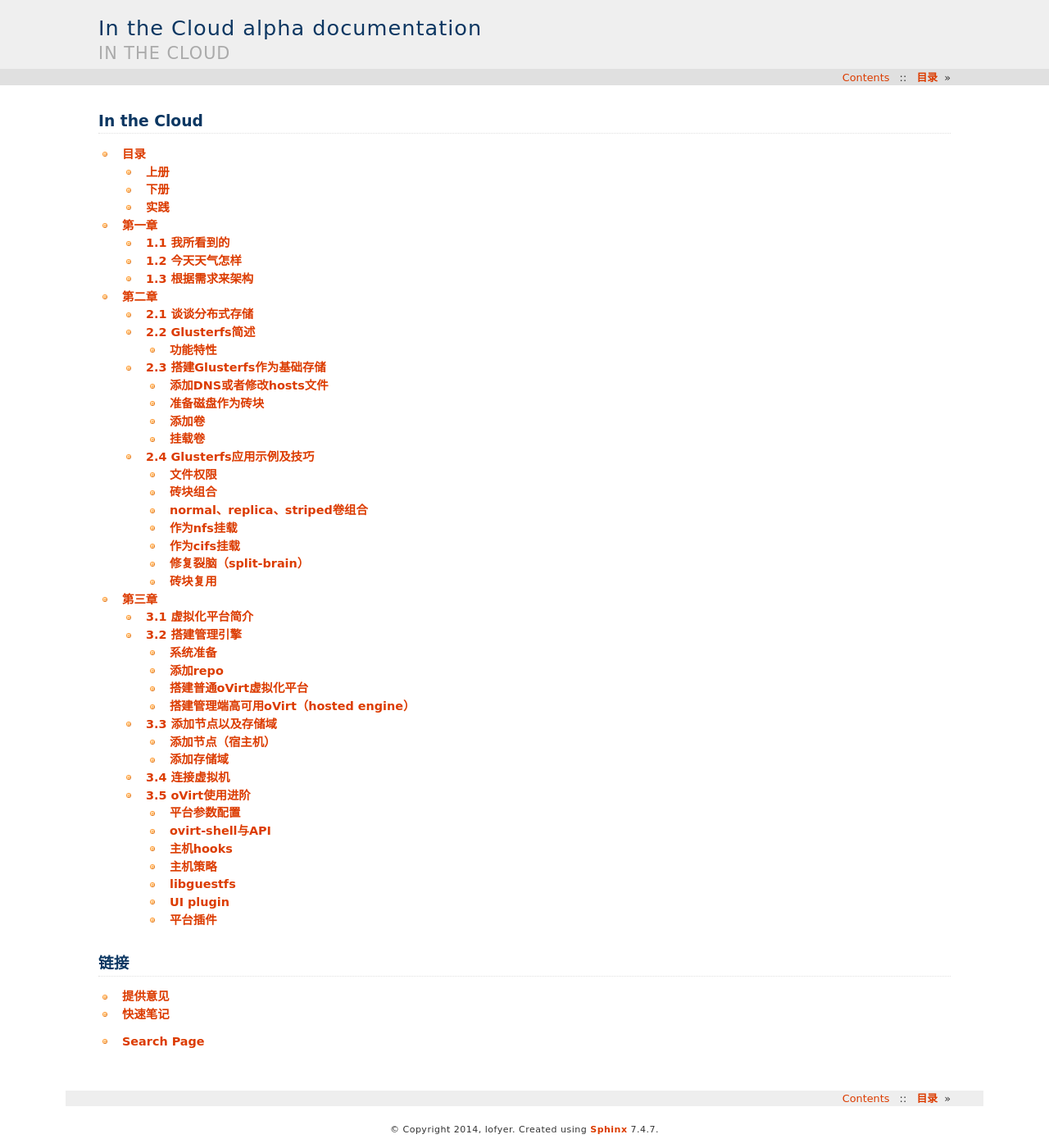
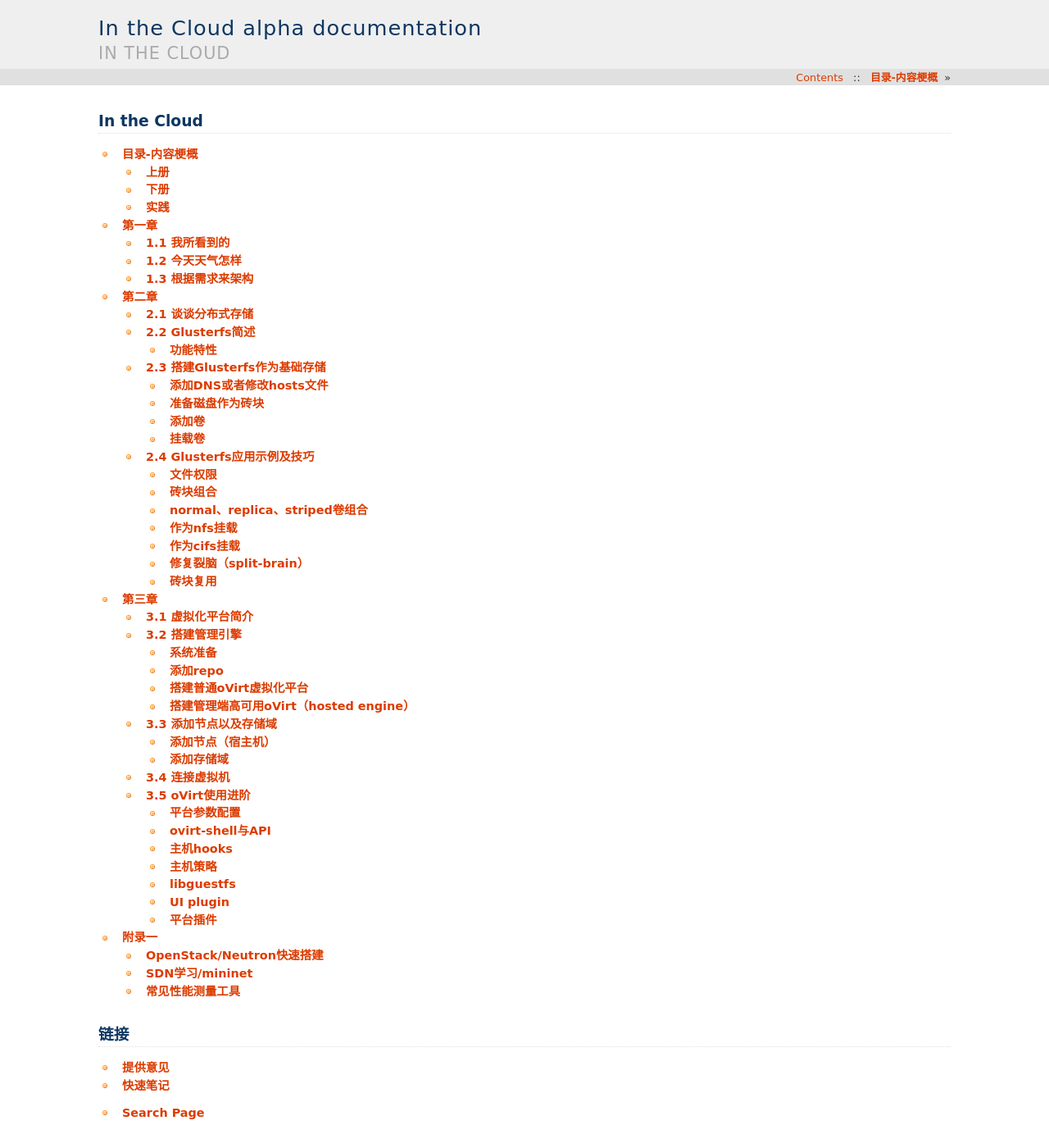
Before and after one commit to lofyer/InTheCloud, a Sphinx documentation site: the page built from source/index.rst, in a window 1280 px wide and 1400 px high. Shown: the whole window at 82% size. Built offline with Sphinx 7.4.7, drawn with Linux system fonts in a browser that asks for light colours; formulas are drawn with MathJax 3.

Commit message:
更新目录

```diff
--- a/source/index.rst
+++ b/source/index.rst
@@ -13,6 +13,7 @@ In the Cloud
     posts/ch01.rst
     posts/ch02.rst
     posts/ch03.rst
+    posts/appendix01.rst
 
 链接
 ==================
--- /dev/null
+++ b/source/posts/appendix01.rst
@@ -0,0 +1,12 @@
+======
+附录一
+======
+
+OpenStack/Neutron快速搭建
+--------------------------
+
+SDN学习/mininet
+----------------
+
+常见性能测量工具
+-----------------
--- a/source/posts/ch00.rst
+++ b/source/posts/ch00.rst
@@ -1,6 +1,6 @@
-========
-目录
-========
+==============
+目录-内容梗概
+==============
 
 --------
 上册
@@ -48,9 +48,11 @@
 
 - 附录1
 
+  + OpenStack/Neutron快速搭建
+
+  + SDN学习/mininet
+
   + 常见性能测试测量工具
-
-  + OpenStack/Neutron快速搭建
 
 --------
 下册
```
